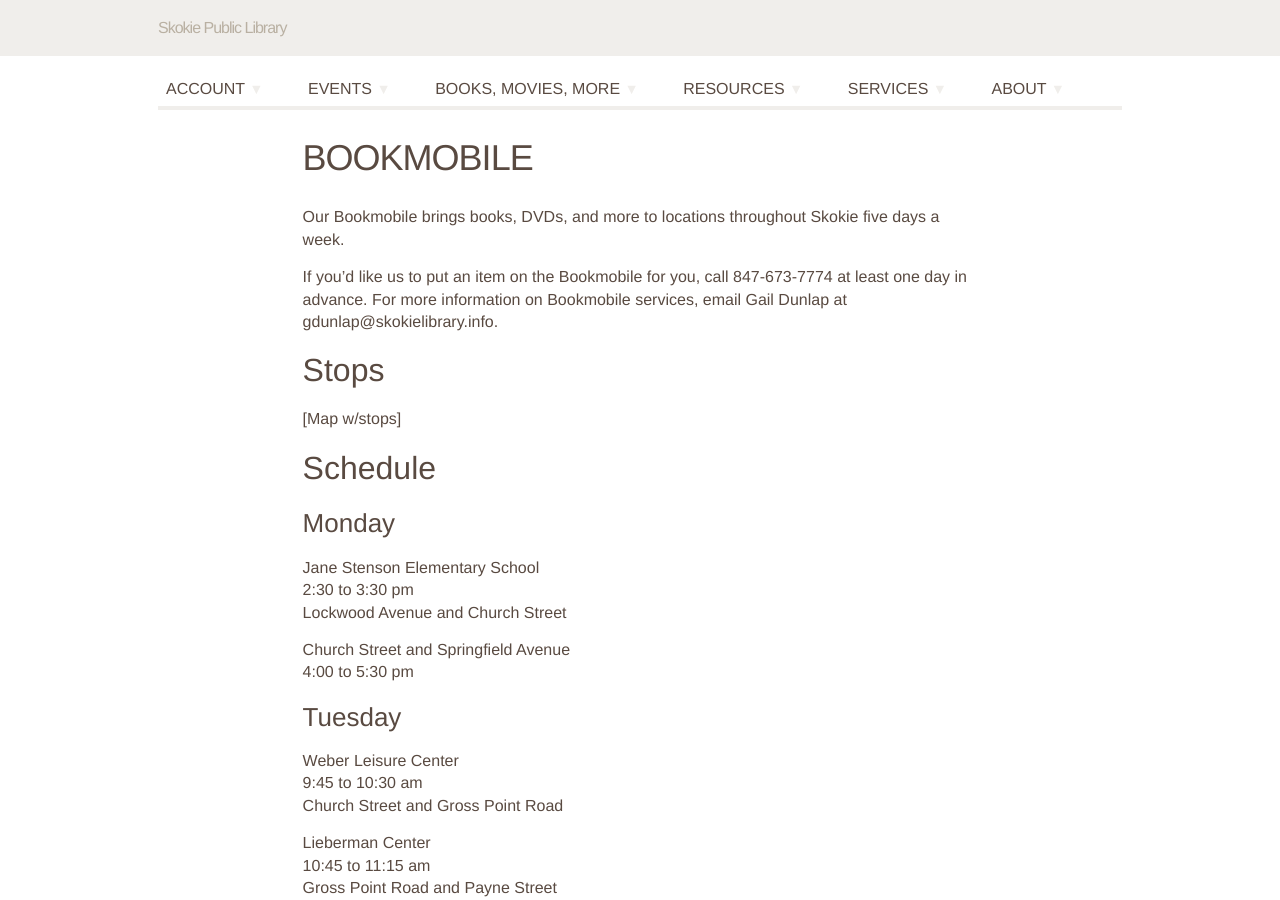
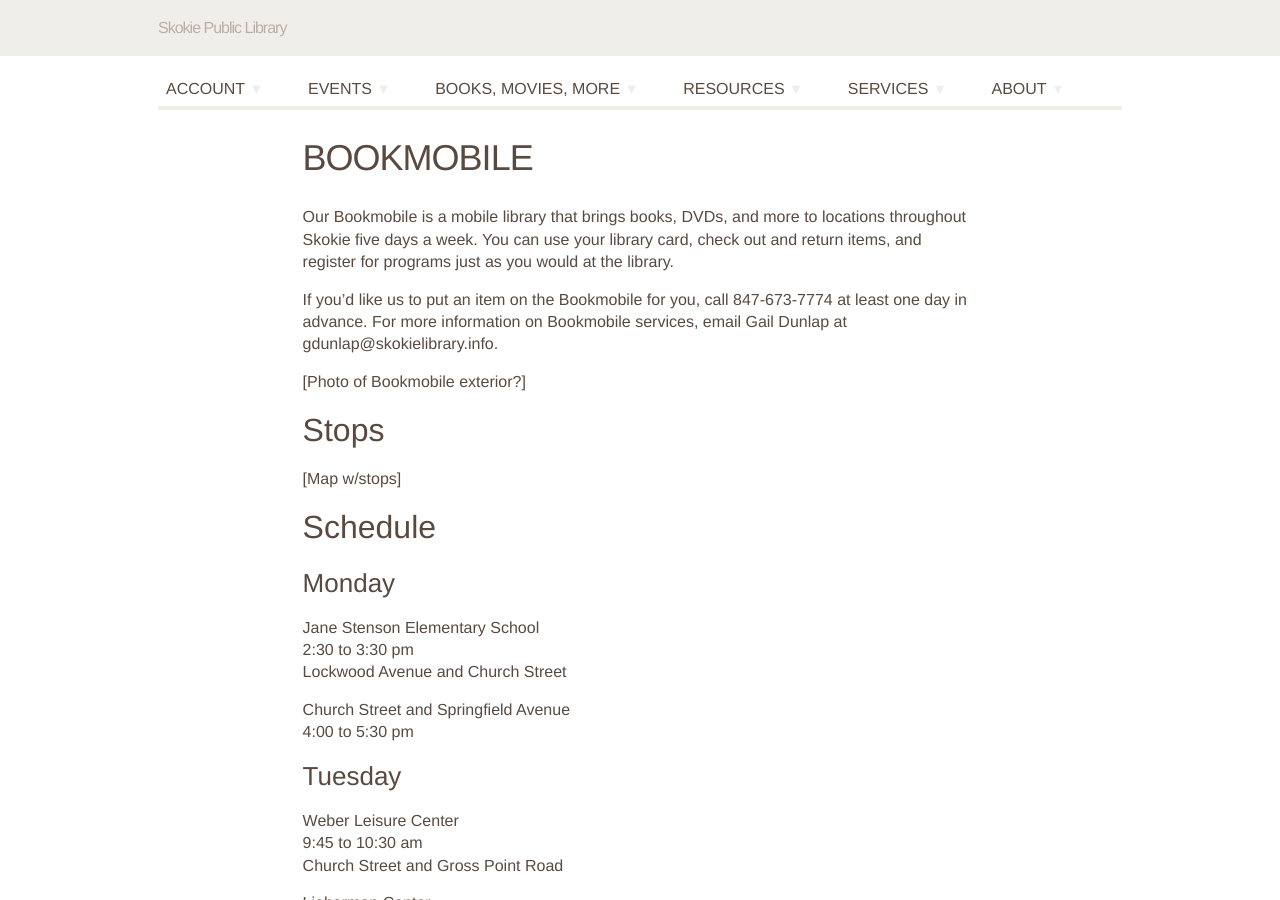
Before and after one commit to skokielibrary/spl-content, a Jekyll site: the page built from _content/annabelle/services--bookmobile.markdown, in a window 1280 px wide and 900 px high. Built offline with Jekyll 4.4.1, drawn with Linux system fonts in a browser that asks for light colours; some web fonts are replaced.

Commit message:
Updated services--bookmobile.markdown

```diff
--- a/_content/annabelle/services--bookmobile.markdown
+++ b/_content/annabelle/services--bookmobile.markdown
@@ -4,9 +4,11 @@ title: Bookmobile
 published: true
 ---
 
-Our Bookmobile brings books, DVDs, and more to locations throughout Skokie five days a week.
+Our Bookmobile is a mobile library that brings books, DVDs, and more to locations throughout Skokie five days a week. You can use your library card, check out and return items, and register for programs just as you would at the library.
 
 If you'd like us to put an item on the Bookmobile for you, call 847-673-7774 at least one day in advance. For more information on Bookmobile services, email Gail Dunlap at gdunlap@skokielibrary.info.
+
+[Photo of Bookmobile exterior?]
 
 ##Stops
 
```
